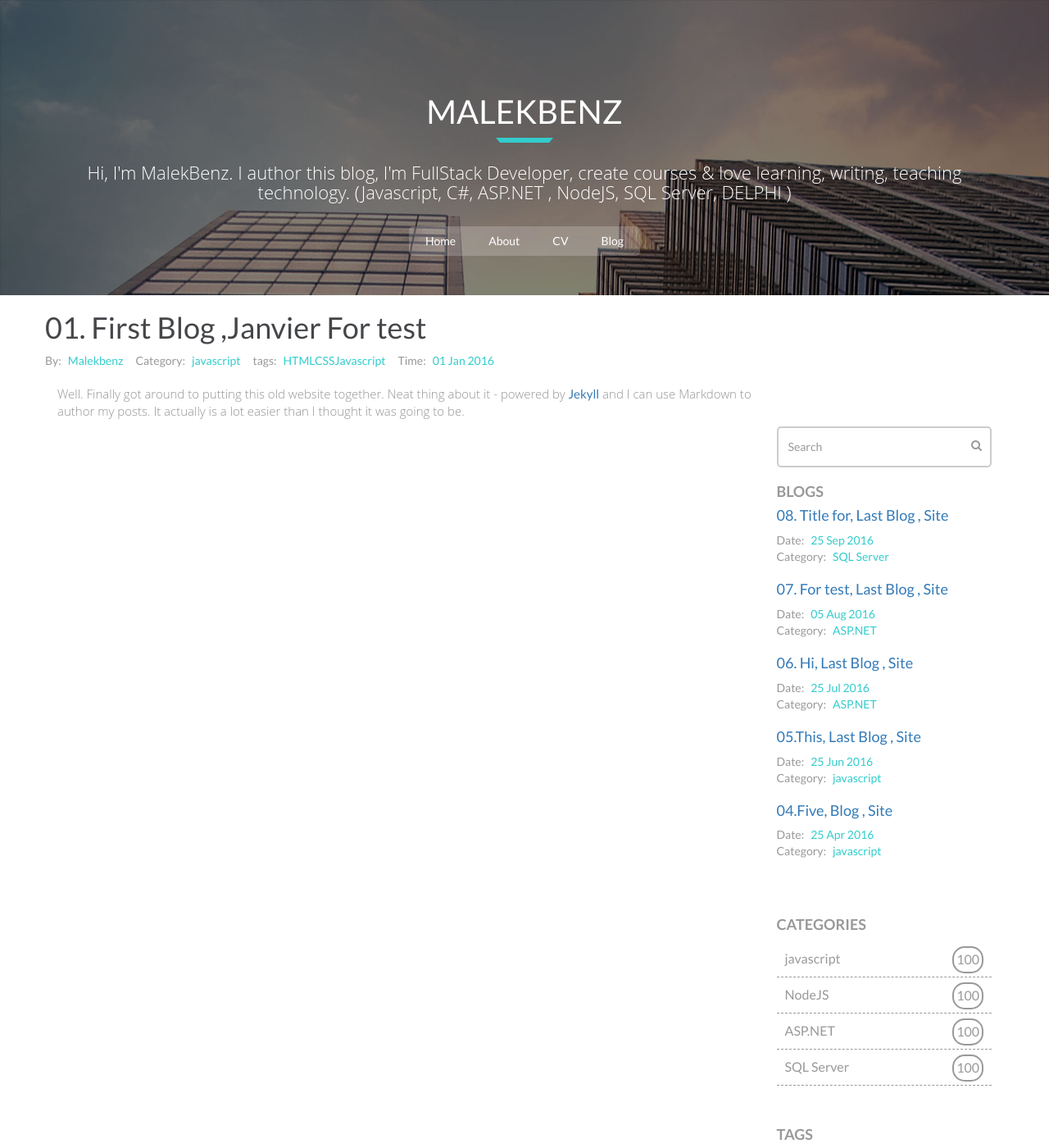
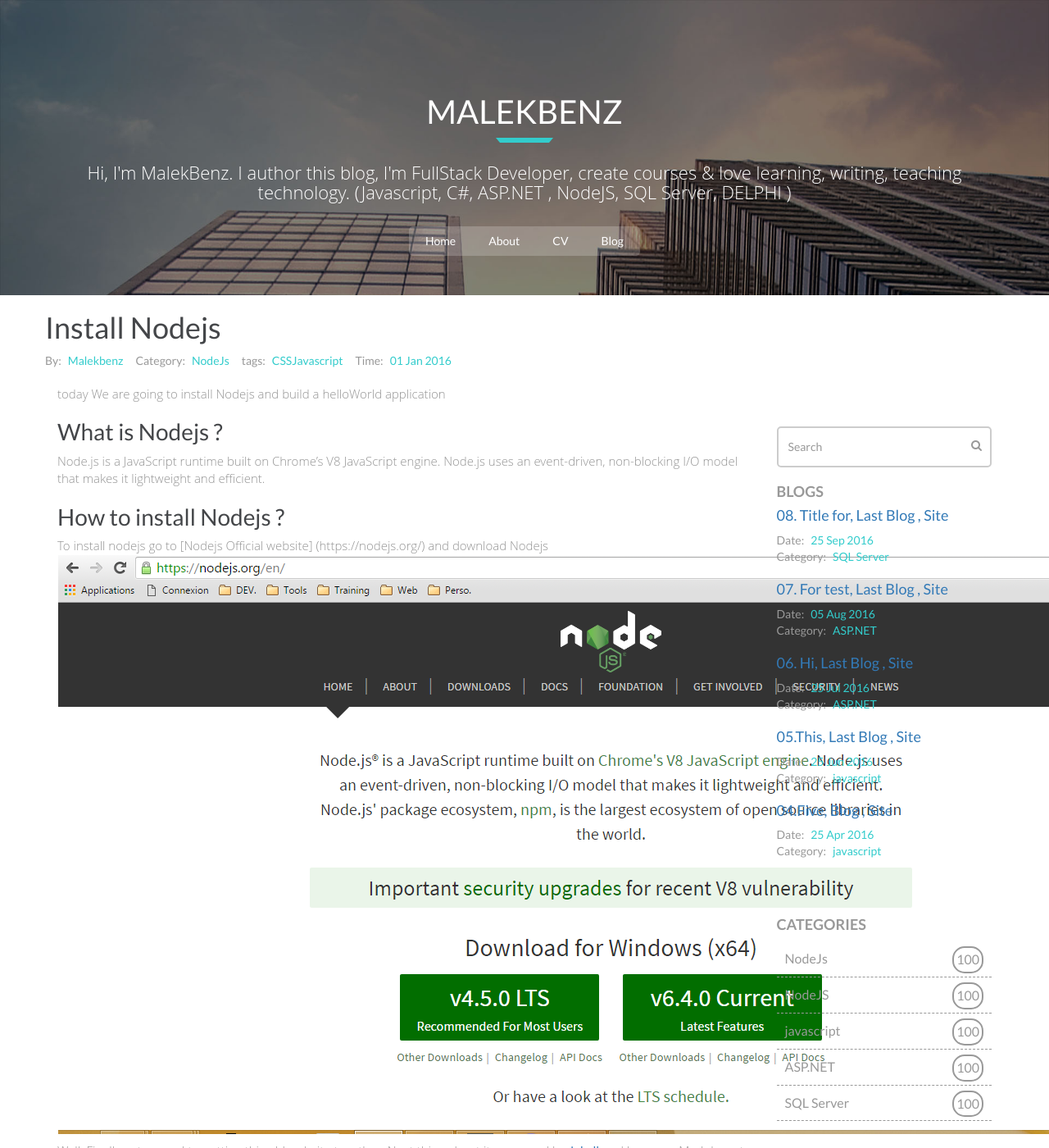
Before and after one commit to malekbenz/malekbenz, a Jekyll site: the page built from _posts/2015-12-22-first-blog.md, in a window 1280 px wide and 1400 px high. Shown: the whole window at 82% size. Built offline with Jekyll 4.4.1, drawn with Linux system fonts in a browser that asks for light colours; nearby versions of some CDN libraries; library files that are not in the unit come from our copies.

Commit message:
node js images

```diff
--- /dev/null
+++ b/_posts/2015-12-22-first-blog.md
@@ -0,0 +1,18 @@
+---
+layout: post
+title: "Install Nodejs "
+date: 2016-01-01
+author: Malekbenz
+category: NodeJs
+tags : CSS Javascript
+---
+today We are going to install Nodejs and build a helloWorld application
+## What is Nodejs ?
+Node.js is a JavaScript runtime built on Chrome's V8 JavaScript engine. Node.js uses an event-driven, non-blocking I/O model that makes it lightweight and efficient.
+
+## How to install Nodejs ?
+To install nodejs go to [Nodejs Official website] (https://nodejs.org/) and download Nodejs
+![Node js website](/images/nodejs/nodejswebsite.png)
+
+
+Well. Finally got around to putting this old website together. Neat thing about it - powered by [Jekyll](http://jekyllrb.com) and I can use Markdown to author my posts. It actually is a lot easier than I thought it was going to be.
--- a/_posts/2016-01-01-first-blog.md
+++ /dev/null
@@ -1,10 +0,0 @@
----
-layout: post
-title: "01. First Blog ,Janvier For test"
-date: 2016-01-01
-author: "Malekbenz"
-category: javascript
-tags : "HTML CSS Javascript"
----
-
-Well. Finally got around to putting this old website together. Neat thing about it - powered by [Jekyll](http://jekyllrb.com) and I can use Markdown to author my posts. It actually is a lot easier than I thought it was going to be.
```
Also changed, not shown: _posts/2016-02-01-second-blog.md (+1 -0 lines), images/nodejs/nodejsfs01.png (added), images/nodejs/nodejsfs02.png (added), images/nodejs/nodejsfs03.png (added), images/nodejs/nodejsfs04.png (added), images/nodejs/nodejswebsite.png (added).
